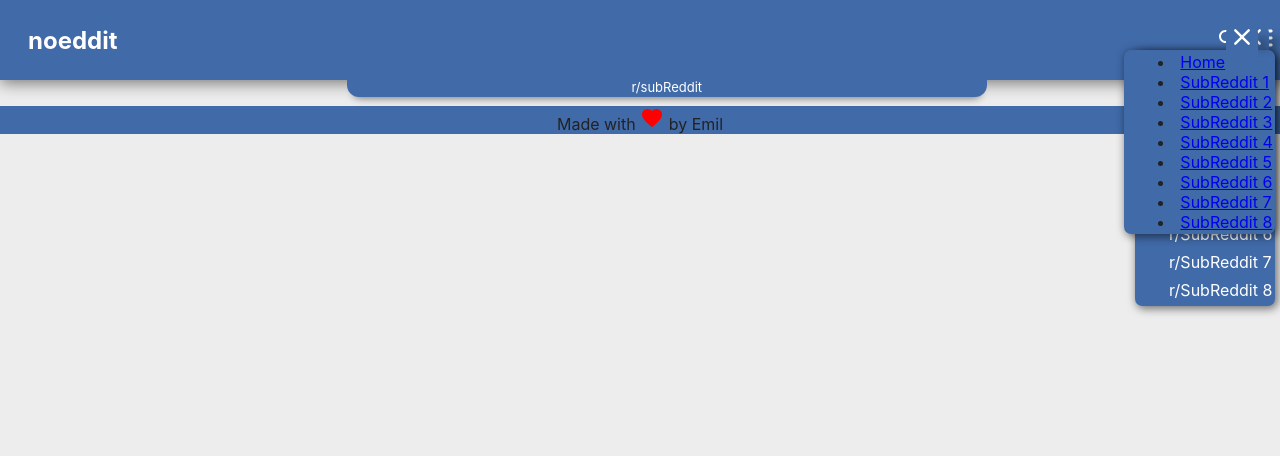
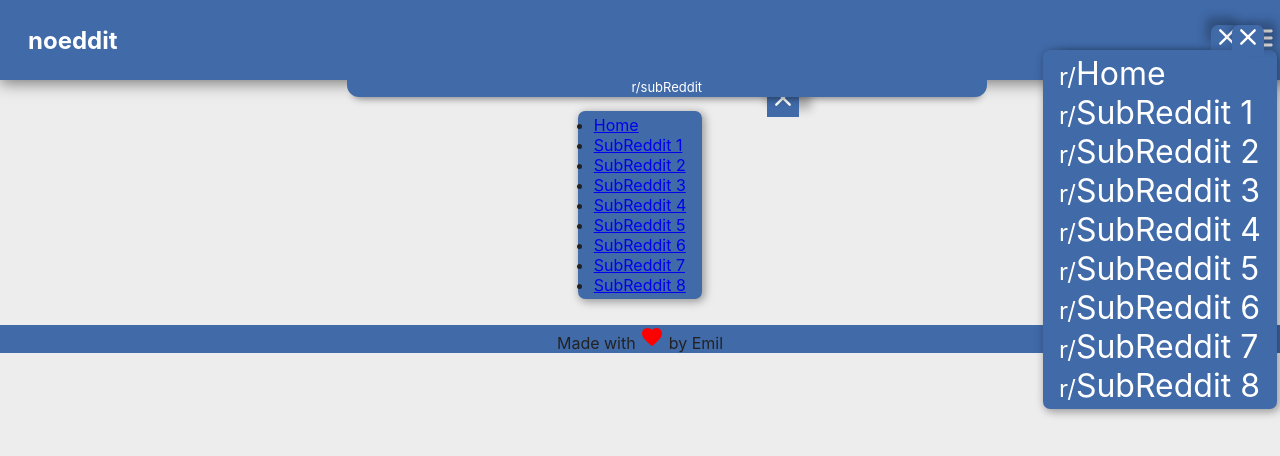
Before and after one commit to emilchr/noeddit, a React (Create React App) app: page /subreddits in a window 1280 px wide. Shown: the top 456 px of the page. Built offline with nearby package versions, Linux system fonts and the light colour scheme.

Commit message:
working on changes to modal designs

```diff
--- a/src/Components/SearchBar/SearchBar.css
+++ b/src/Components/SearchBar/SearchBar.css
@@ -12,9 +12,10 @@ form{
     width: 2em;
     top: -1.7em;
     right: -.75em;
-    padding-bottom: 3.3rem;
-    border-radius: 0.45em;
-    box-shadow: 15px 0 15px -3px rgba(0, 0, 0, 0.5);
+    padding-bottom: .2rem;
+    border-radius: .45em .45em 0 0;
+    box-shadow: -6px -9px 10px -1px rgba(0, 0, 0, 0.25),
+                10px -1px 10px -5px rgba(0, 0, 0, 0.25);
 }
 .search-modal{
     background-color: var(--accent-color);
@@ -24,12 +25,12 @@ form{
     height: 3em;
     width: 10em;
     padding: .15em .75em;
-    border-radius: 0.45rem;
-    box-shadow: 0px 8px 8px -8px rgba(0, 0, 0, 0.5);
+    border-radius: .45rem 0 .45rem .45rem;
+    box-shadow: 0px 4px 10px 1px rgba(0, 0, 0, 0.45);
     top: 3.1em;
-    right: 2.6em;
+    right: 2.3em;
     z-index: 2;
-    display: none;
+    /* display: none; */
 }
 input[type=search]{
     border: 0;
--- a/src/Features/SubReddit/SubReddits.css
+++ b/src/Features/SubReddit/SubReddits.css
@@ -1,31 +1,32 @@
 .subReddits-top{
-    position: relative;
+    /* position: relative; */
     display: flex;
     justify-content: center;
     background-color: var(--accent-color);
     width: 2em;
     height: 1.4em;
-    top: -1.7em;
-    right: -6.22em;
+    /* top: -1.7em;
+    right: -10.8em; */
+    transform: translate(189px, 6px);
     padding-bottom: .55rem;
     border-radius: 0.45em 0.45em 0 0;
-    box-shadow: 20px 2.5px 10px -10px rgba(0, 0, 0, 0.3);
+    box-shadow: -6px -8px 10px -5px rgba(0, 0, 0, 0.25),
+                14px -5.5px 10px -2px rgba(0, 0, 0, 0.25);
+
 }
 .subReddits{
     background-color: var(--accent-color);
-    position: fixed;
     display: flex;
-    list-style-position: inside;
-    padding: .15em 0.15em .15em .15em;
+    flex-direction: column;
+    padding: .25em 1em .25em 1em;
     border-radius: 0.45rem;
-    box-shadow: 2px 2px 8px 1px rgba(0, 0, 0, 0.5);
-    top: 3.1em;
-    right: .3em;
+    box-shadow: 2px 2px 8px 1px rgba(0, 0, 0, 0.35);
     z-index: 2;
     /* display: none; */
 }
 nav .subReddits ul li::before {
     content: "r/";
+    font-size: x-large;
     color: white;
   }
 nav .subReddits ul{
@@ -36,6 +37,8 @@ nav .subReddits ul li{
 }
 
 nav .subReddits ul li a{
+    font-size: xx-large;
     text-decoration: none;
     color: white;
+
 }
--- a/src/Features/SubReddit/SubReddits.js
+++ b/src/Features/SubReddit/SubReddits.js
@@ -24,8 +24,8 @@ function SubReddits() {
 	} else {
 		content = (
 			<>
+				<div className='subReddits-top'><CloseRoundedIcon /></div>
 				<div className='subReddits'>
-			<div className='subReddits-top'><CloseRoundedIcon /></div>
 					<ul>
 						{link.map((link) => (
 							<li key={link.id}>
--- a/src/app/AppLayout.css
+++ b/src/app/AppLayout.css
@@ -60,22 +60,14 @@ header .search-modal svg{
   transform: scale(1.2);
 }
 nav {
-  display: flex;
-  flex-direction: column;
   position: fixed;
   grid-column-start: 2;
-  top: 1.5em;
-  right: .48em;
-  width: 10em;
+  top: 1.2em;
+  right: .2em;
   z-index: 2;
 }
 nav ul{
-  display: flex;
-  flex-direction: column;
   list-style-type: none;
-}
-nav ul li {
-  margin: .25em 0;
 }
 .subReddits-top svg {
   transform: scale(1.2);
```
Lines whose indentation alone changed are shown as unchanged.
